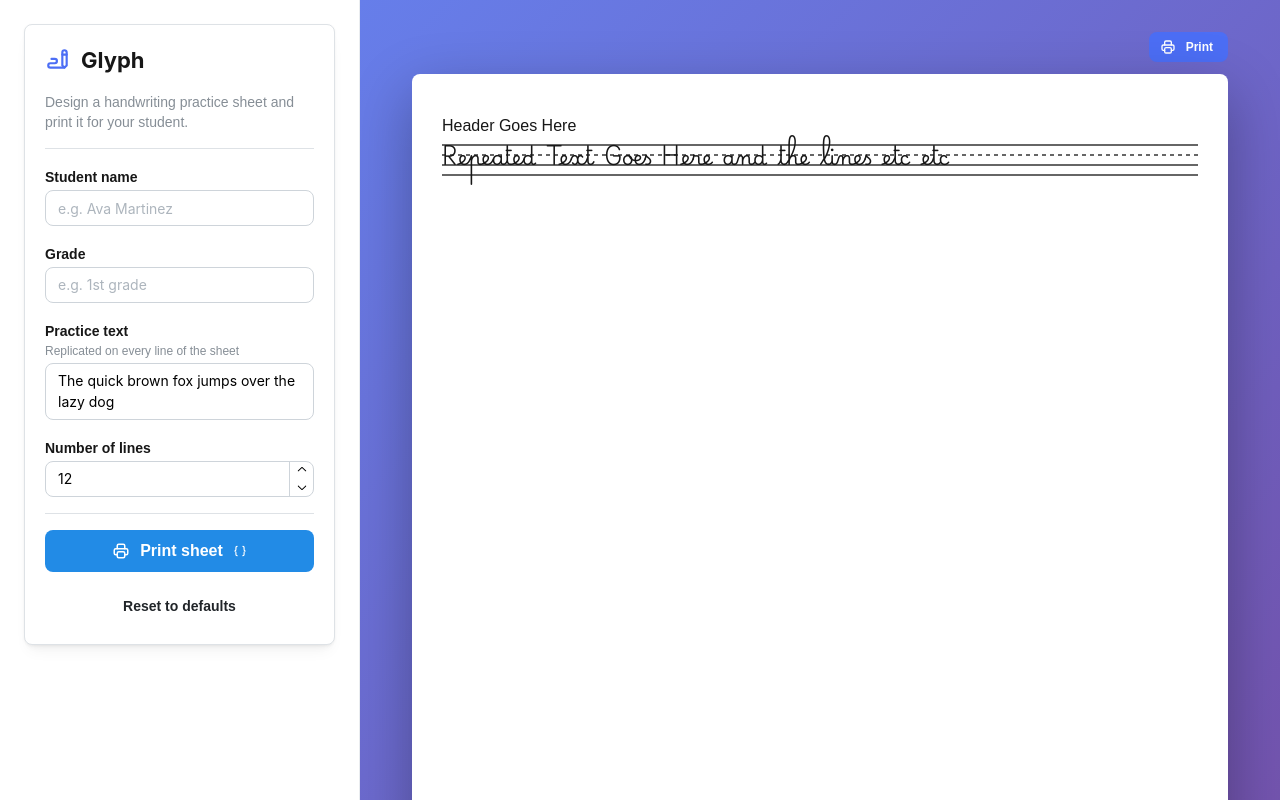
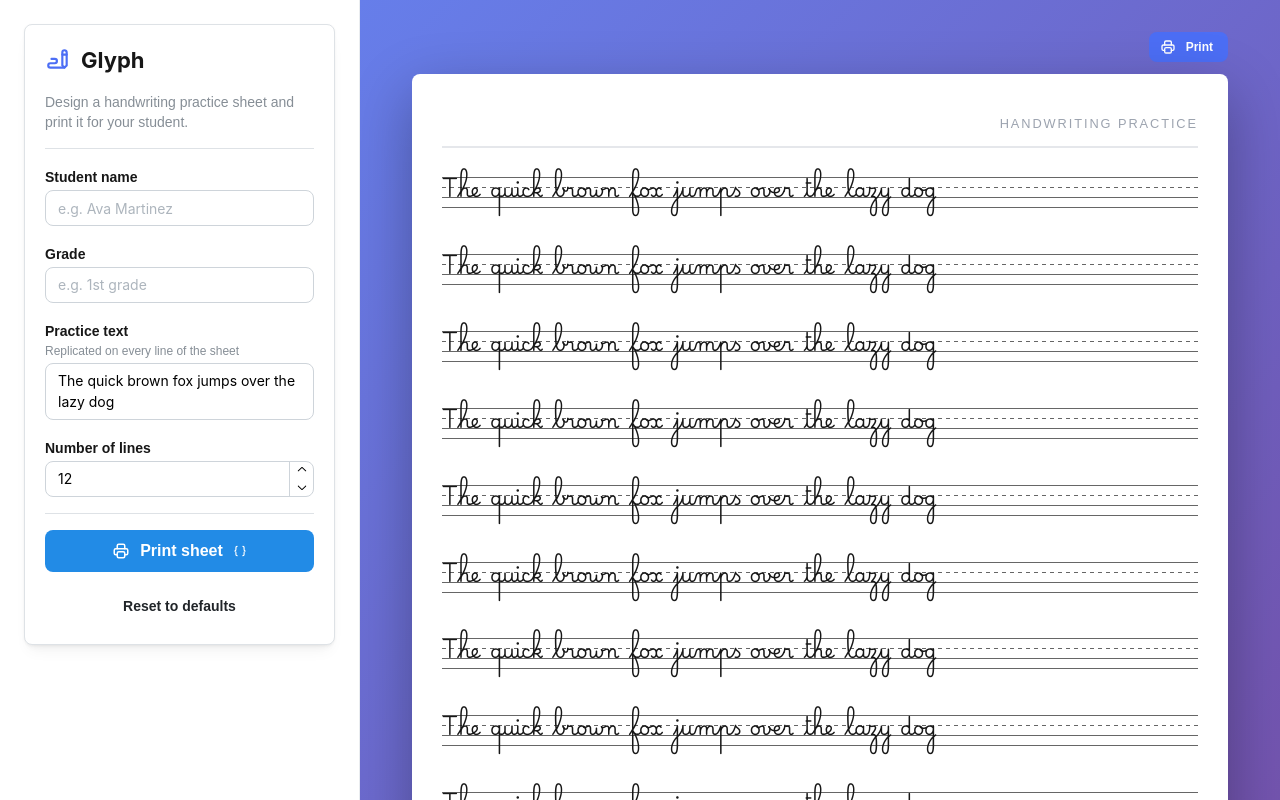
Before and after one commit to faber-numeris/glyph, a Next.js app: page / in a window 1280 px wide. Shown: the top 800 px of the page. Built offline with nearby package versions, Linux system fonts and the light colour scheme.

Commit message:
chore: add line repetition logic

```diff
--- a/components/HandwritingSheet.module.css
+++ b/components/HandwritingSheet.module.css
@@ -8,21 +8,71 @@
     position: relative;
     border-radius: 8px;
     overflow: hidden;
+    display: flex;
+    flex-direction: column;
 }
 
-.lauda {
-    height: 100%;
+.sheetCardHeader {
+    display: flex;
+    justify-content: space-between;
+    align-items: center;
+    margin-bottom: 24px;
+    padding-bottom: 12px;
+    border-bottom: 2px solid #e5e7eb;
+}
+
+.headerName {
+    font-size: 1.5rem;
+    font-weight: 700;
+    line-height: 1.2;
+}
+
+.headerGrade {
+    margin-top: 4px;
+    color: #6b7280;
+    text-transform: uppercase;
+    font-size: 0.8rem;
+    letter-spacing: 0.05em;
+}
+
+.headerTitle {
+    color: #9ca3af;
+    text-transform: uppercase;
+    font-size: 0.8rem;
+    letter-spacing: 0.15em;
+}
+
+.writingLines {
+    flex: 1;
+    display: flex;
+    flex-direction: column;
+    gap: 5px;
+}
+
+.writingLine {
+    flex: 1 1 auto;
     font-family: "Marelle Baton", cursive;
-    font-size: 1.3em;
-    background:
-            linear-gradient(#666, #666) 0 5px / 100% 2px no-repeat,
+    font-size: 20px;
+    background-image:
+            linear-gradient(#666, #666),
             repeating-linear-gradient(
                     to right,
                     #666 0 4px,
                     transparent 4px 8px
-            ) 0 15px / 100% 2px no-repeat,
-            linear-gradient(#666, #666) 0 25px / 100% 2px no-repeat,
-            linear-gradient(#666, #666) 0 35px / 100% 2px no-repeat;
+            ),
+            linear-gradient(#666, #666),
+            linear-gradient(#666, #666);
+    background-position:
+            0 5px,
+            0 15px,
+            0 25px,
+            0 35px;
+    background-size:
+            100% 1px,
+            100% 1px,
+            100% 1px,
+            100% 1px;
+    background-repeat: no-repeat;
 }
 
 @media print {
@@ -31,6 +81,11 @@
         border-radius: 0;
         max-width: 100%;
         padding: 0.4in;
+    }
+
+    .writingLine {
+        -webkit-print-color-adjust: exact;
+        print-color-adjust: exact;
     }
 }
 
--- a/components/HandwritingSheet.tsx
+++ b/components/HandwritingSheet.tsx
@@ -1,14 +1,36 @@
 "use client";
 
 import styles from "./HandwritingSheet.module.css";
+import {useSelector} from "react-redux";
+import {RootState} from "@/lib/store";
 
-// TODO: always use arrow functions when creating react components. We should update the AGENTS.md file with that information.
+export const HandwritingSheet = () => {
+    const studentName = useSelector((state: RootState) => state.sheetData.studentName);
+    const gradeName = useSelector((state: RootState) => state.sheetData.grade);
+    const practiceText = useSelector((state: RootState) => state.sheetData.practiceText);
+    const lines = useSelector((state: RootState) => state.sheetData.lines);
 
-export function HandwritingSheet() {
-  return (
-      <div className={styles.sheetCard} >
-        <div className={styles.sheetCardHeader}>Header Goes Here</div>
-        <div className={styles.lauda}>Repeated Text Goes Here and the lines etc etc</div>
-      </div>
-  )
-}
+    return (
+        <div className={styles.sheetCard}>
+            <header className={styles.sheetCardHeader}>
+                <div>
+                    <div className={styles.headerName}>{studentName}</div>
+                    <div className={styles.headerGrade}>{gradeName}</div>
+                </div>
+                <div className={styles.headerTitle}>Handwriting Practice</div>
+            </header>
+
+            <div className={styles.writingLines}>
+                {Array.from({length: lines}).map((_, index) => (
+                    <>
+                        <div className={styles.writingLine} key={index}>
+                            {practiceText}
+                        </div>
+
+                    </>
+
+                ))}
+            </div>
+        </div>
+    )
+};
--- a/components/Sidebar.tsx
+++ b/components/Sidebar.tsx
@@ -28,7 +28,7 @@ interface SidebarProps {
 }
 
 export function Sidebar({ onPrint }: SidebarProps) {
-  const settings = useAppSelector((state) => state.settings);
+  const settings = useAppSelector((state) => state.sheetData);
   const dispatch = useAppDispatch();
 
   return (
--- a/lib/features/settings/settingsSlice.ts
+++ b/lib/features/settings/settingsSlice.ts
@@ -3,8 +3,8 @@ import { DEFAULT_SETTINGS, type SheetSettings } from "@/components/settings";
 
 const initialState: SheetSettings = DEFAULT_SETTINGS;
 
-const settingsSlice = createSlice({
-  name: "settings",
+export const sheetDataSlice = createSlice({
+  name: "sheetData",
   initialState,
   reducers: {
     setStudentName(state, action: PayloadAction<string>) {
@@ -20,7 +20,7 @@ const settingsSlice = createSlice({
       state.lines = action.payload;
     },
     resetSettings() {
-      return initialState;
+      return DEFAULT_SETTINGS;
     },
   },
 });
@@ -31,6 +31,6 @@ export const {
   setPracticeText,
   setLines,
   resetSettings,
-} = settingsSlice.actions;
+} = sheetDataSlice.actions;
 
-export default settingsSlice.reducer;
+export default sheetDataSlice.reducer;
--- a/lib/store.ts
+++ b/lib/store.ts
@@ -2,11 +2,11 @@
 
 import { useDispatch, useSelector, type TypedUseSelectorHook } from "react-redux";
 import { configureStore } from "@reduxjs/toolkit";
-import settingsReducer from "./features/settings/settingsSlice";
+import sheetDataReducer from "./features/settings/settingsSlice";
 
 export const store = configureStore({
   reducer: {
-    settings: settingsReducer,
+    sheetData: sheetDataReducer,
   },
 });
 
```
Also changed, not shown: 2 other files (tests, documents, lock files or other folders).
